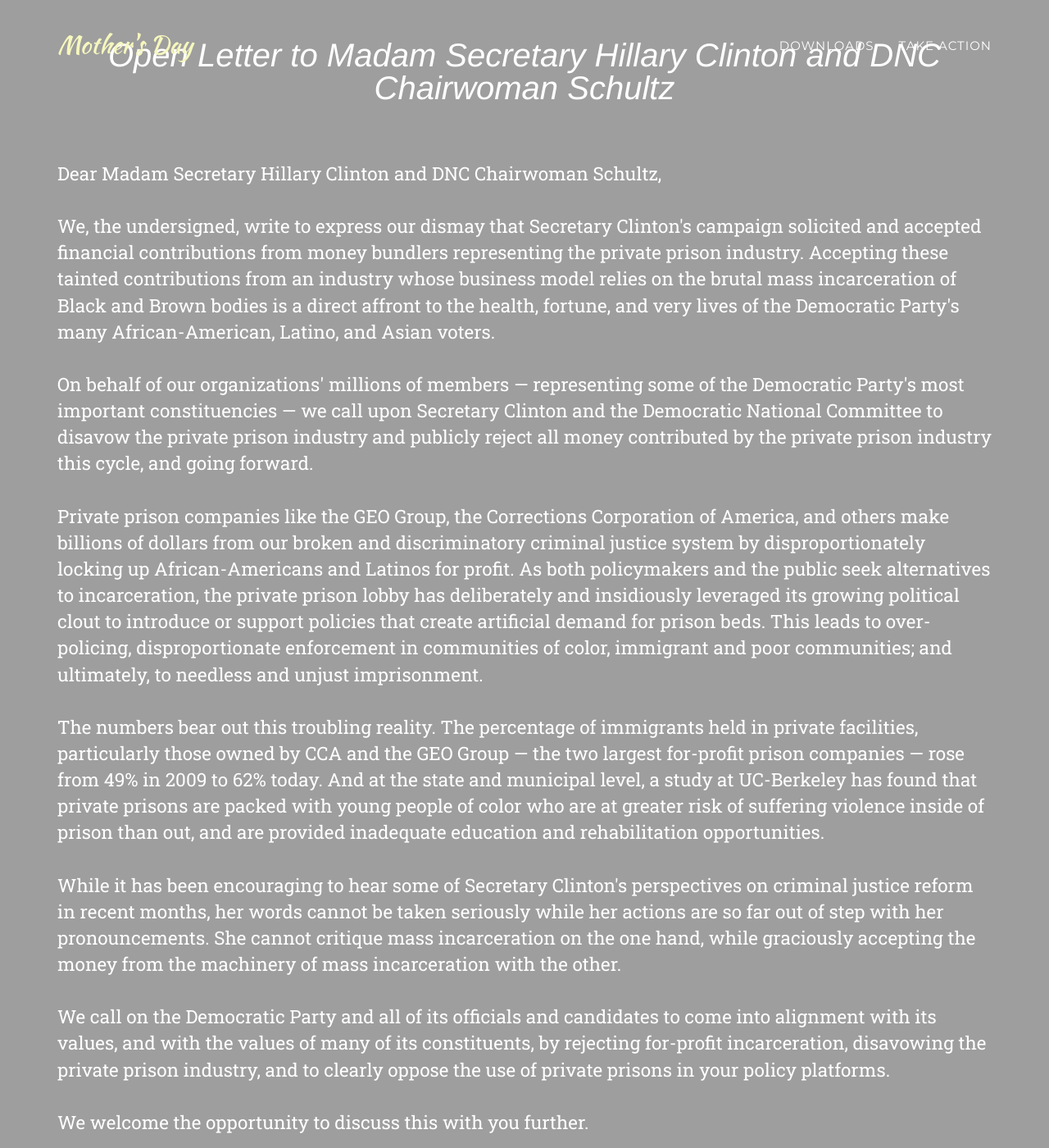
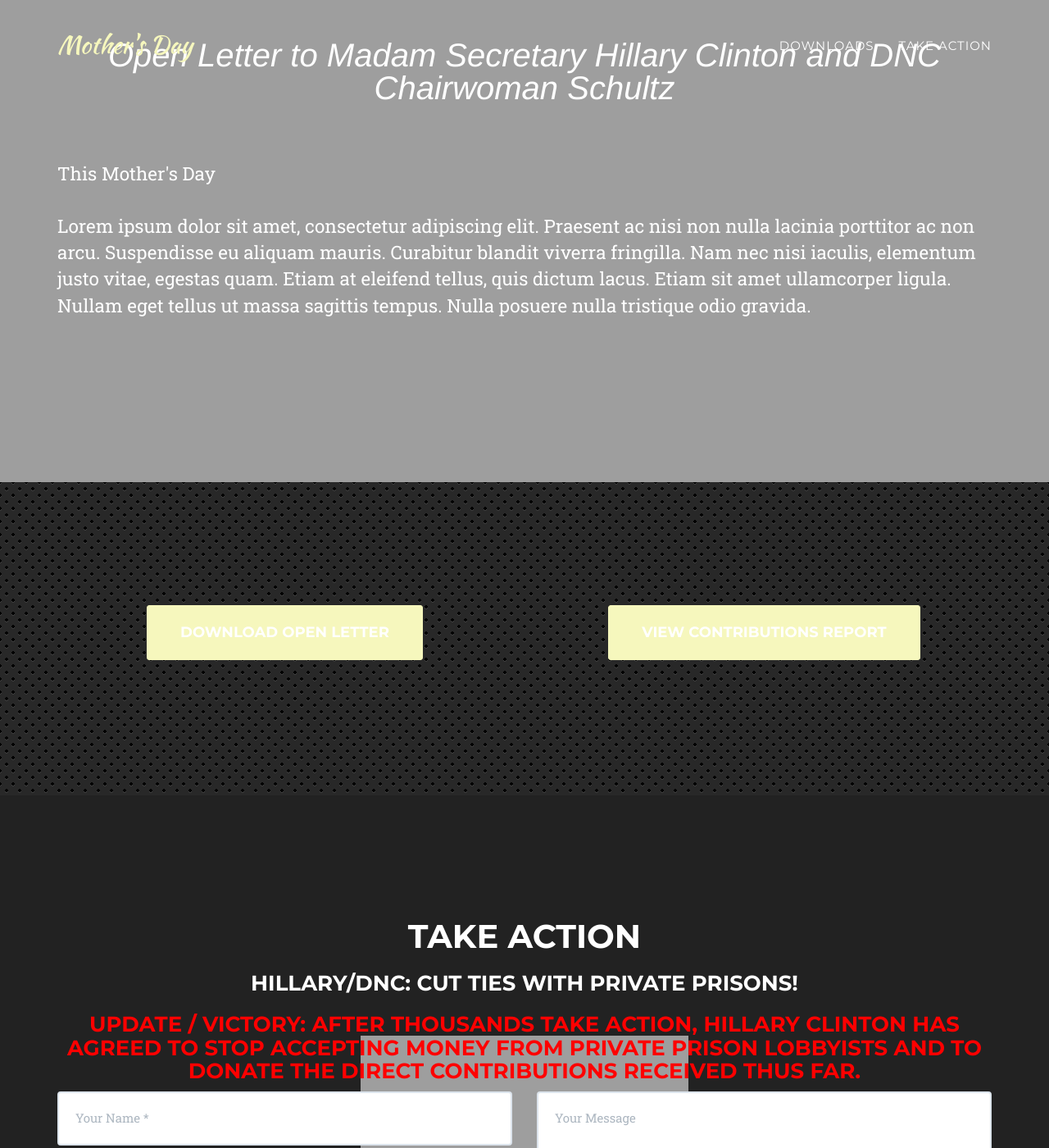
Before and after one commit to presente/mothersday, a Jekyll site: the page built from index.html, in a window 1280 px wide and 1400 px high, scrolled down 253 px. Shown: the whole window at 82% size. Built offline with Jekyll 4.4.1, drawn with Linux system fonts in a browser that asks for light colours; some web fonts are replaced; a script that is not in the unit is left out; some of the changed text lies outside the part shown.

Commit message:
Lorem Ipsum text

```diff
--- a/_includes/header.html
+++ b/_includes/header.html
@@ -48,19 +48,10 @@
               <div class="row">
                 <div class="col-lg-12 text-left">
                   <!-- <div class="intro-heading"> -->
-                  <span style="font-size:1.5em;">Dear Madam Secretary Hillary Clinton and DNC Chairwoman Schultz,<br/><br/>
-                    We, the undersigned, write to express our dismay that Secretary Clinton's campaign solicited and accepted financial contributions from money bundlers representing the private prison industry. Accepting these tainted contributions from an industry whose business model relies on the brutal mass incarceration of Black and Brown bodies is a direct affront to the health, fortune, and very lives of the Democratic Party's many African-American, Latino, and Asian voters.<br/><br/>
-                    On behalf of our organizations' millions of members — representing some of the Democratic Party's most important constituencies — we call upon Secretary Clinton and the Democratic National Committee to disavow the private prison industry and publicly reject all money contributed by the private prison industry this cycle, and going forward.<br/><br/>
-                    Private prison companies like the GEO Group, the Corrections Corporation of America, and others make billions of dollars from our broken and discriminatory criminal justice system by disproportionately locking up African-Americans and Latinos for profit. As both policymakers and the public seek alternatives to incarceration, the private prison lobby has deliberately and insidiously leveraged its growing political clout to introduce or support policies that create artificial demand for prison beds. This leads to over-policing, disproportionate enforcement in communities of color, immigrant and poor communities; and ultimately, to needless and unjust imprisonment.<br/><br/>
-                    The numbers bear out this troubling reality. The percentage of immigrants held in private facilities, particularly those owned by CCA and the GEO Group — the two largest for-profit prison companies — rose from 49% in 2009 to 62% today. And at the state and municipal level, a study at UC-Berkeley has found that private prisons are packed with young people of color who are at greater risk of suffering violence inside of prison than out, and are provided inadequate education and rehabilitation opportunities. <br/><br/>
-                    While it has been encouraging to hear some of Secretary Clinton's perspectives on criminal justice reform in recent months, her words cannot be taken seriously while her actions are so far out of step with her pronouncements. She cannot critique mass incarceration on the one hand, while graciously accepting the money from the machinery of mass incarceration with the other.<br/><br/>
-                    We call on the Democratic Party and all of its officials and candidates to come into alignment with its values, and with the values of many of its constituents, by rejecting for-profit incarceration, disavowing the private prison industry, and to clearly oppose the use of private prisons in your policy platforms.<br/><br/>
-                    We welcome the opportunity to discuss this with you further.<br/><br/>
-                    Sincerely, </span>
-                  {% include clients.html %}
+                  <span style="font-size:1.5em;">This Mother's Day<br/><br/>
+                    Lorem ipsum dolor sit amet, consectetur adipiscing elit. Praesent ac nisi non nulla lacinia porttitor ac non arcu. Suspendisse eu aliquam mauris. Curabitur blandit viverra fringilla. Nam nec nisi iaculis, elementum justo vitae, egestas quam. Etiam at eleifend tellus, quis dictum lacus. Etiam sit amet ullamcorper ligula. Nullam eget tellus ut massa sagittis tempus. Nulla posuere nulla tristique odio gravida.</span>
                 </div>
               </div>
-
             </div><!-- end of intro-text-->
         </div> <!-- end of container -->
     </header>
```
